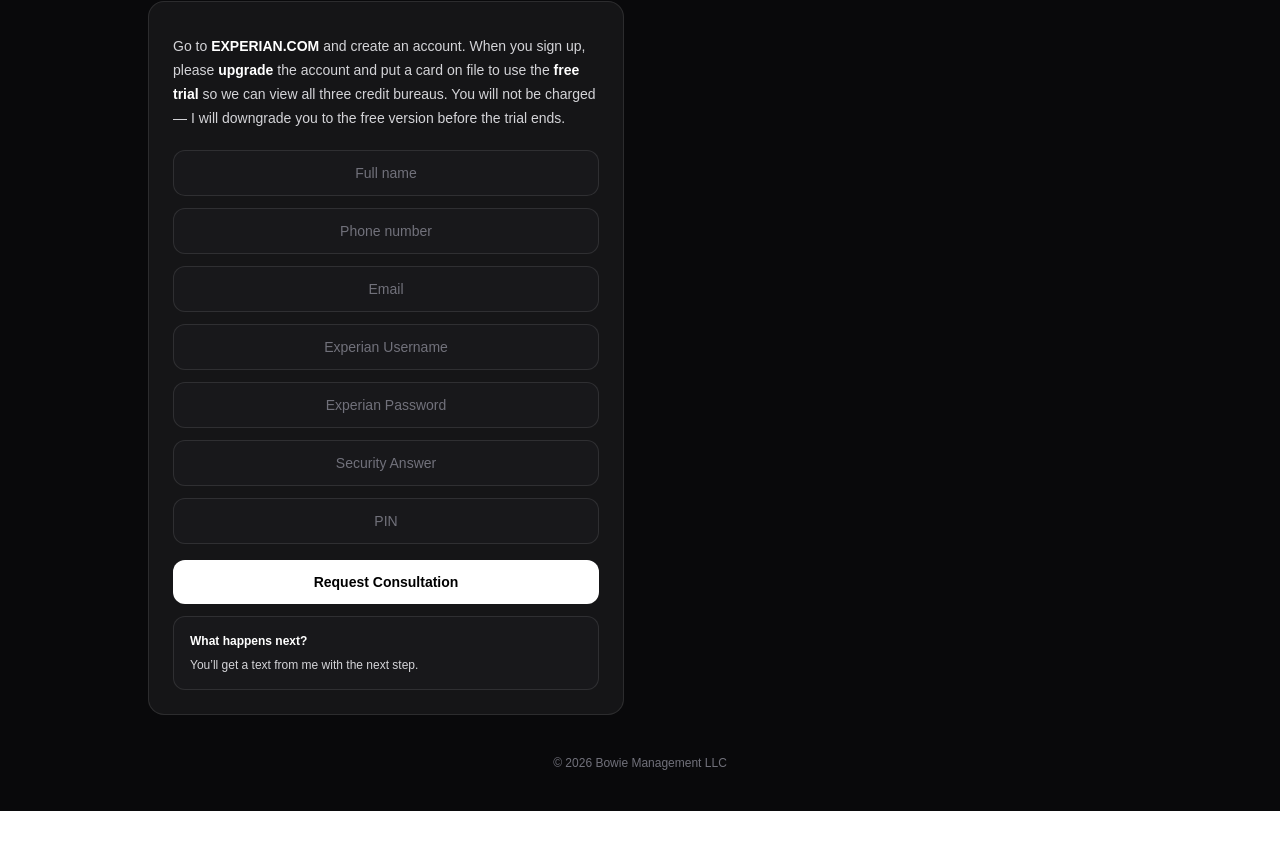
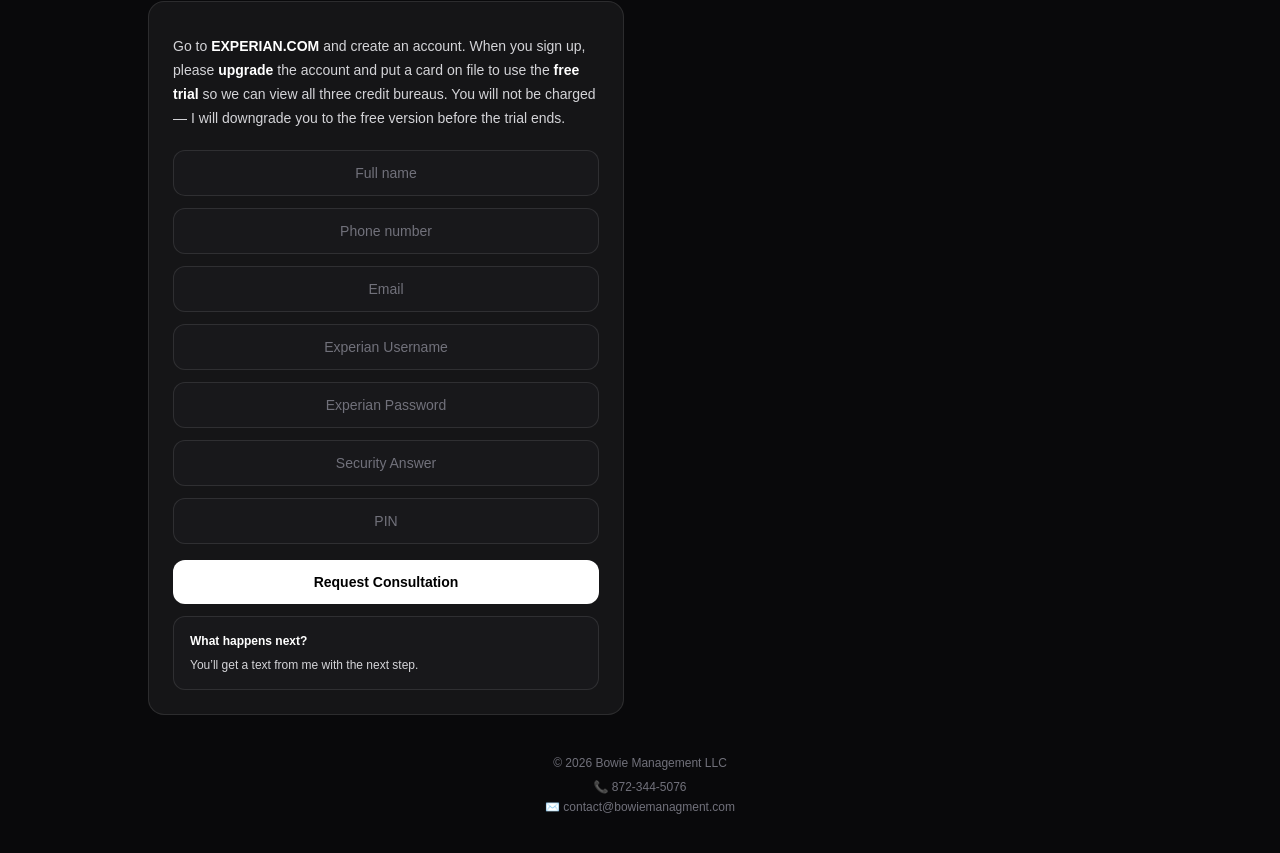
Before and after one commit to Kennybowie/Credit-repair, a Next.js app: page / in a window 1280 px wide. Shown: the part 569-1422 px from the top of the page. Before the commit the page ends 1380 px from the top, so only its background shows below. Built offline with nearby package versions, Linux system fonts and the light colour scheme.

Commit message:
Add contact info to footer

```diff
--- a/app/page.tsx
+++ b/app/page.tsx
@@ -131,9 +131,20 @@
 
 
         {/* Footer */}
-        <footer className="mt-10 text-center text-xs text-zinc-500">
-          © {new Date().getFullYear()} Bowie Management LLC
-        </footer>
+       <footer className="mt-10 text-center text-xs text-zinc-500">
+  <div>© {new Date().getFullYear()} Bowie Management LLC</div>
+
+  <div className="mt-2 space-y-1">
+    <div>
+      📞 <a href="tel:8723445076" className="hover:text-white">872-344-5076</a>
+    </div>
+    <div>
+      ✉️ <a href="mailto:contact@bowiemanagment.com" className="hover:text-white">
+        contact@bowiemanagment.com
+      </a>
+    </div>
+  </div>
+</footer>
       </div>
     </main>
   );
```
